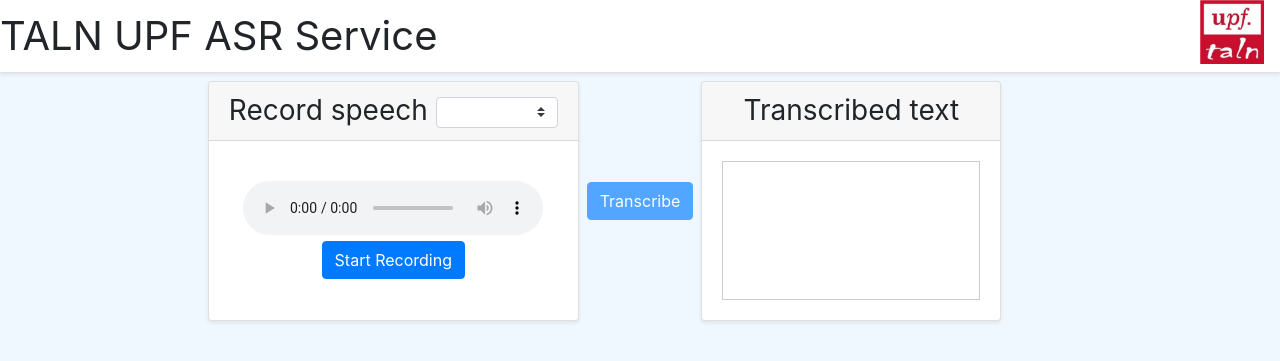
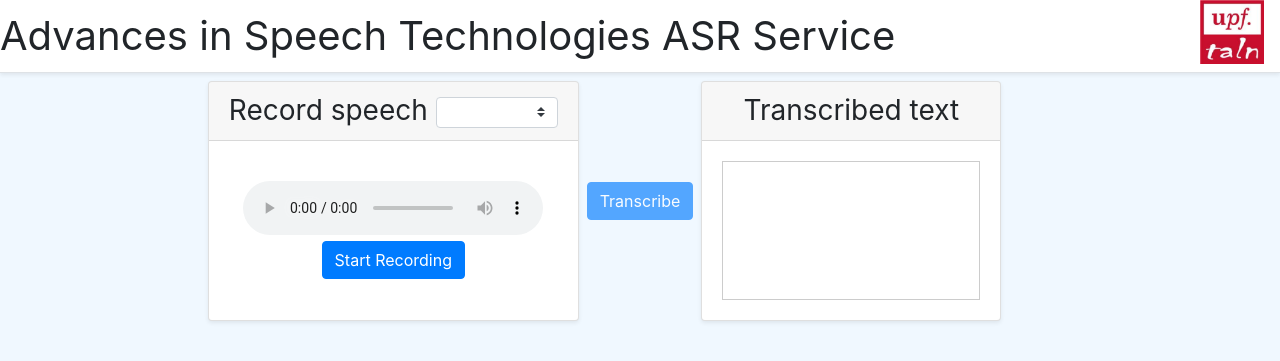
Before and after one commit to monikaUPF/asr, a Flask app: template integration/app/templates/index.html in a window 1280 px wide. Shown: the top 361 px of the page. Run offline with Flask 2, Linux system fonts and the light colour scheme; the template is opened without the code that fills it, so the values that code supplies are empty; parts of the project's set-up code (start-up, migrations or seed data) failed here and were passed over; some libraries are stand-ins or nearby versions.

Commit message:
frontend modification title

```diff
--- a/integration/app/templates/index.html
+++ b/integration/app/templates/index.html
@@ -20,7 +20,7 @@
 <body style="background-color: aliceblue;">
   <div class="d-flex flex-column flex-md-row align-items-center bg-white border-bottom shadow-sm">
     <!--img src="./static/images/ingenious-logo.png" /-->
-    <h1 class="my-0 mr-md-auto font-weight-normal">TALN UPF ASR Service</h1>
+    <h1 class="my-0 mr-md-auto font-weight-normal">Advances in Speech Technologies ASR Service</h1>
     <nav class="my-2 my-md-0 mr-md-3">
       <!--a class="p-2 text-dark" href="#">About us</a-->
       <a href="http://taln.upf.edu/">
```
